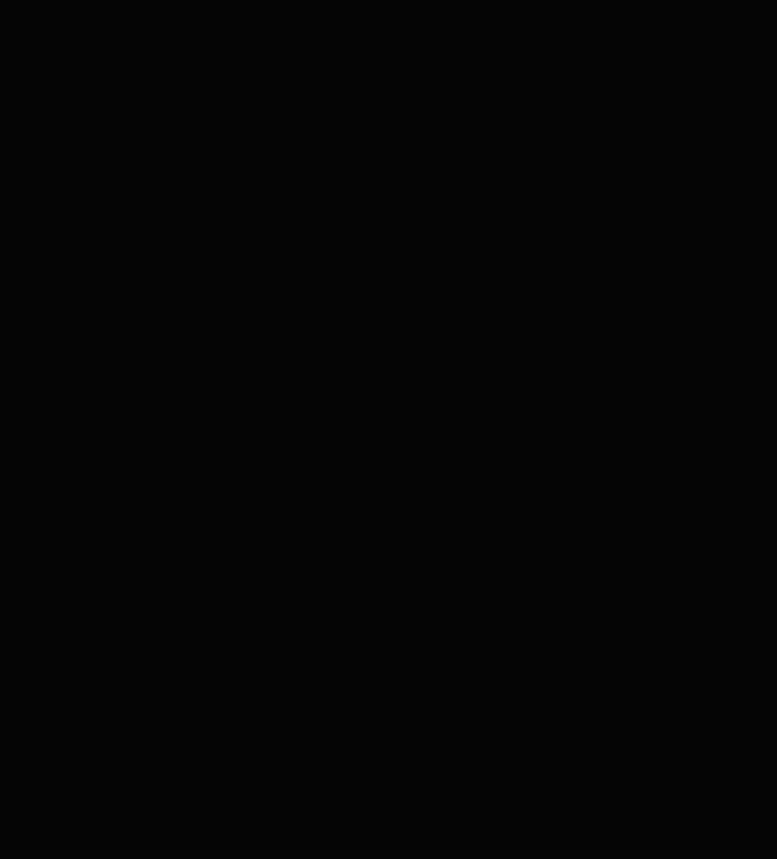
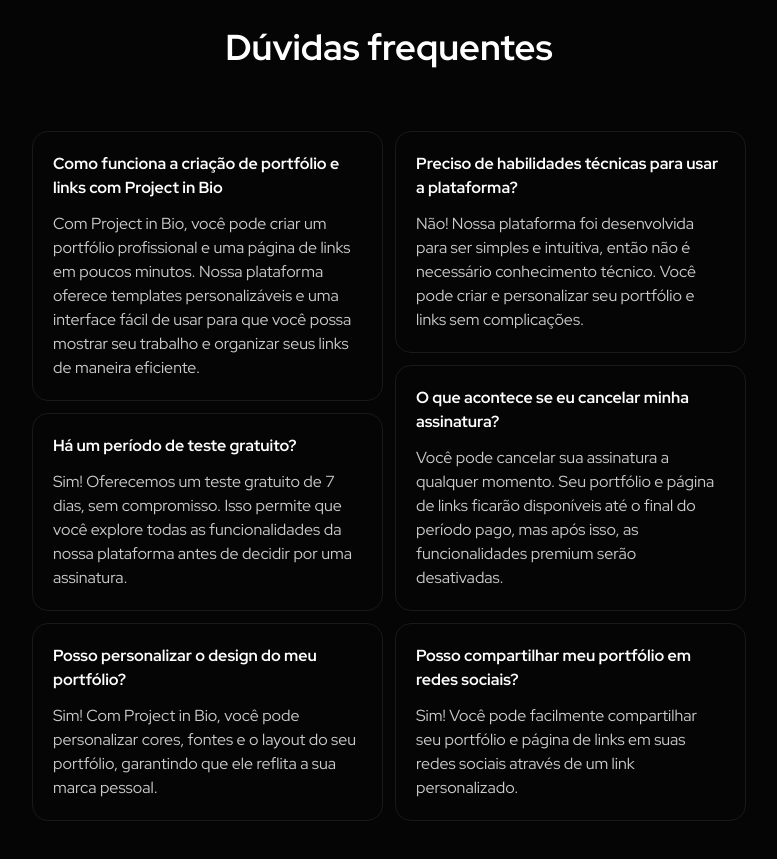
Before and after one commit to LeoAnders/micro-saas-projectinbio, a Next.js app: page / in a window 1280 px wide. Shown: the part 1580-2439 px from the top of the page, without its empty margins (251-1028 px from the left). Before the commit the page ends 1607 px from the top, so only its background shows below. Built offline with nearby package versions, Linux system fonts and the light colour scheme.

Commit message:
Criar seção de `FAQ`

```diff
--- /dev/null
+++ b/app/components/landing-page/faq.tsx
@@ -0,0 +1,73 @@
+const faqItems = [
+  {
+    title: "Como funciona a criação de portfólio e links com Project in Bio",
+    description:
+      "Com Project in Bio, você pode criar um portfólio profissional e uma página de links em poucos minutos. Nossa plataforma oferece templates personalizáveis e uma interface fácil de usar para que você possa mostrar seu trabalho e organizar seus links de maneira eficiente.",
+  },
+  {
+    title: "Há um período de teste gratuito?",
+    description:
+      "Sim! Oferecemos um teste gratuito de 7 dias, sem compromisso. Isso permite que você explore todas as funcionalidades da nossa plataforma antes de decidir por uma assinatura.",
+  },
+  {
+    title: "Posso personalizar o design do meu portfólio?",
+    description:
+      "Sim! Com Project in Bio, você pode personalizar cores, fontes e o layout do seu portfólio, garantindo que ele reflita a sua marca pessoal.",
+  },
+  {
+    title: "Preciso de habilidades técnicas para usar a plataforma?",
+    description:
+      "Não! Nossa plataforma foi desenvolvida para ser simples e intuitiva, então não é necessário conhecimento técnico. Você pode criar e personalizar seu portfólio e links sem complicações.",
+  },
+  {
+    title: "O que acontece se eu cancelar minha assinatura?",
+    description:
+      "Você pode cancelar sua assinatura a qualquer momento. Seu portfólio e página de links ficarão disponíveis até o final do período pago, mas após isso, as funcionalidades premium serão desativadas.",
+  },
+  {
+    title: "Posso compartilhar meu portfólio em redes sociais?",
+    description:
+      "Sim! Você pode facilmente compartilhar seu portfólio e página de links em suas redes sociais através de um link personalizado.",
+  },
+];
+export default function FAQ() {
+  return (
+    <div className="my-20 flex flex-col items-center gap-16">
+      <h3 className="text-4xl font-bold text-white">Dúvidas frequentes</h3>
+      <div className="flex gap-3">
+        <div className="flex flex-col gap-3">
+          {faqItems.slice(0, Math.ceil(faqItems.length / 2)).map((item) => (
+            <FAQItem
+              key={item.title}
+              title={item.title}
+              description={item.description}
+            />
+          ))}
+        </div>
+        <div className="flex flex-col gap-3">
+          {faqItems.slice(Math.ceil(faqItems.length / 2)).map((item) => (
+            <FAQItem
+              key={item.title}
+              title={item.title}
+              description={item.description}
+            />
+          ))}
+        </div>
+      </div>
+    </div>
+  );
+}
+function FAQItem({
+  title,
+  description,
+}: {
+  title: string;
+  description: string;
+}) {
+  return (
+    <div className="w-[351px] h-min flex flex-col gap-3 p-5 rounded-2xl border borber border-border-primary bg-background-primary">
+      <p className="font-bold text-white">{title}</p>
+      <p className="text-content-body">{description}</p>
+    </div>
+  );
+}
--- a/app/page.tsx
+++ b/app/page.tsx
@@ -1,6 +1,7 @@
 import Header from "./components/landing-page/header";
 import Hero from "./components/landing-page/hero";
 import Pricing from "./components/landing-page/pricing";
+import FAQ from "./components/landing-page/faq";
 
 export default function Home() {
   return (
@@ -8,6 +9,7 @@
       <Header />
       <Hero />
       <Pricing />
+      <FAQ />
 
       {/* <VideoExplanation />
       <Pricing />
```
